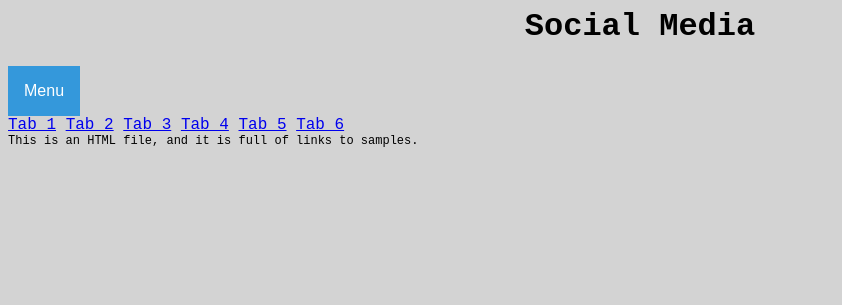
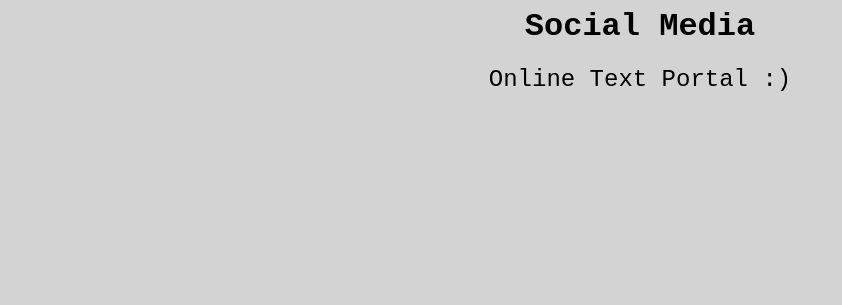
Before and after one commit to CAPPK/Live-Chat-App, a Flask app: page /static/home.html in a window 1280 px wide. Shown: the top 305 px of the page, without its empty margins (0-842 px from the left). Run offline with Flask 2, Linux system fonts and the light colour scheme.

Commit message:
Updated Home/style

```diff
--- a/TestApplication/static/home.html
+++ b/TestApplication/static/home.html
@@ -1,7 +1,7 @@
 <html>
   <head>
     <link rel="stylesheet" type="text/css" href="style.css">
-    <title>Social Media</title>
+    <title>New Age Media</title>
   </head>
   <body>
 
@@ -38,26 +38,26 @@
       <h1>Social Media</h1>
     </header>
 
-    <div class="Dropdown">
+    <!-- <div class="Dropdown">
         <button onclick="myFunction()" class="dropbtn">Menu</button>
             <div id="myDropdown" class="dropdown-content">
                 <a>Login</a>
                 <a>Profile</a>
                 <a>Settings</a>
             </div>
-    </div>
+    </div> -->
 
-    <nav>
+    <!-- <nav>
       <a href="links.html">Tab 1</a>
       <a href="images.html">Tab 2</a>
       <a href="lists.html">Tab 3</a>
       <a href="sections.html">Tab 4</a>
       <a href="tables.html">Tab 5</a>
       <a href="forms.html">Tab 6</a>
-    </nav>
+    </nav> -->
 
     <section>
-      This is an HTML file, and it is full of links to samples.
+      Online Text Portal :)
     </section>
   </body>
 </html>
--- a/TestApplication/static/style.css
+++ b/TestApplication/static/style.css
@@ -42,8 +42,9 @@ text-decoration-color: skyblue;
 }
 
 section {
-  font-size: 9pt;
+  font-size: 18pt;
   background-color: lightgrey;
+  text-align: center;
 }
 
 aside {
@@ -80,7 +81,7 @@ footer {
 
 /* Dropdown Content (Hidden by Default) */
 .dropdown-content {
-  display: none;
+  display:none;
   position: absolute;
   background-color: #f1f1f1;
   min-width: 160px;
```
Also changed, not shown: 1 other file. Lines whose indentation alone changed are shown as unchanged.
